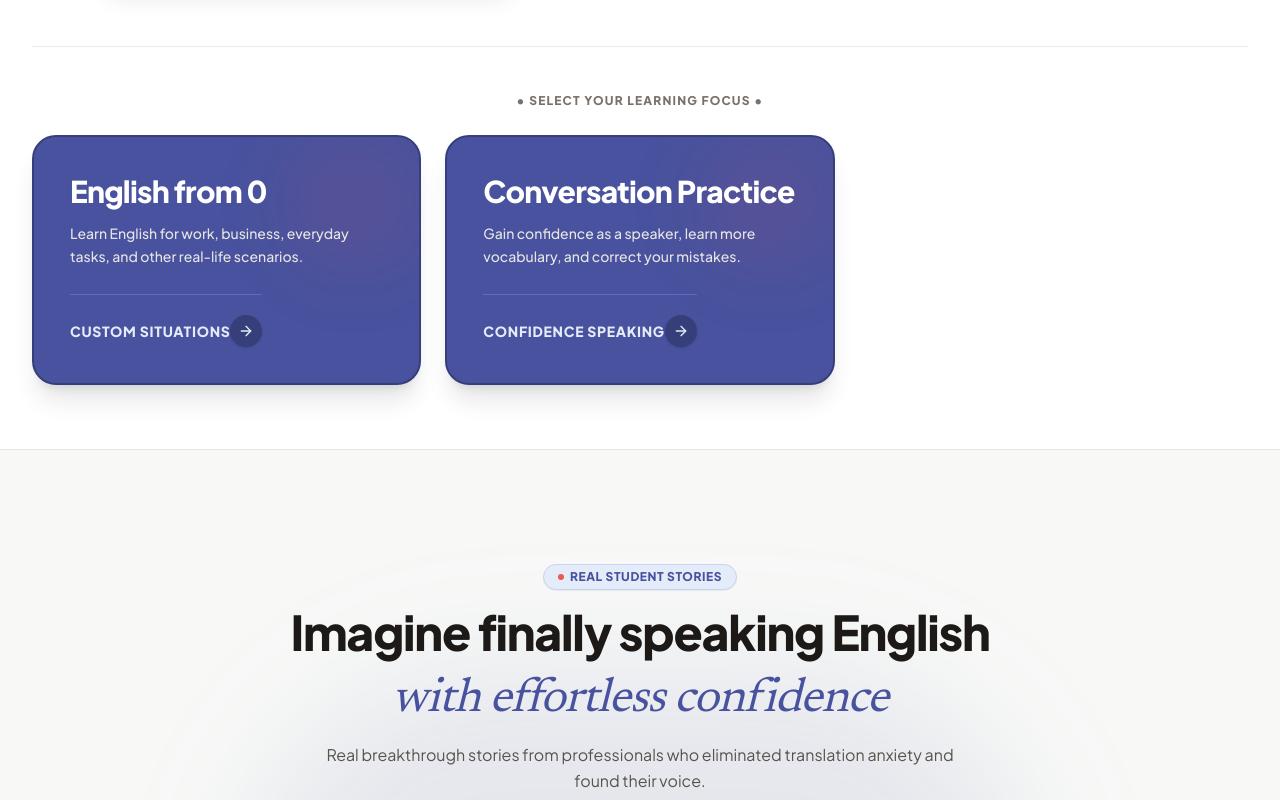
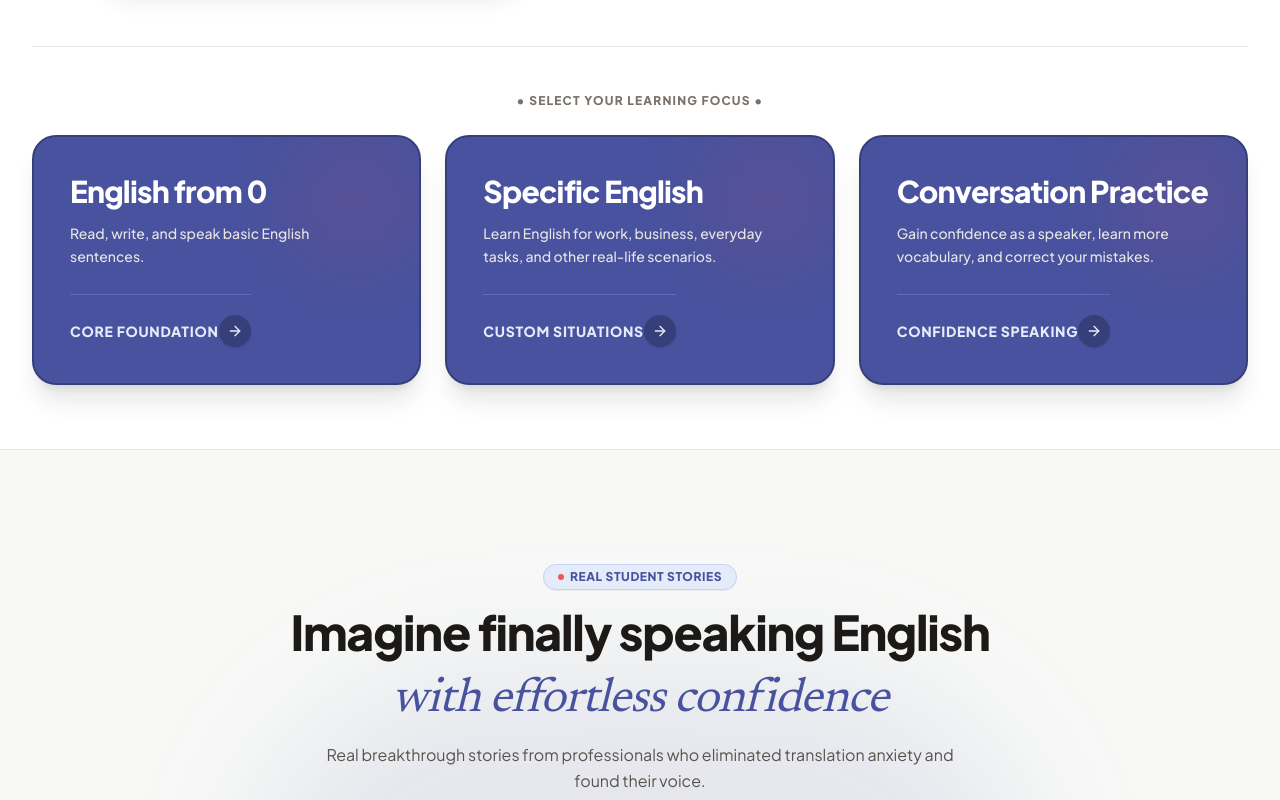
Before and after one commit to Mohansaina/speakenglishwithnick, a Next.js app: page / in a window 1280 px wide. Shown: the part 640-1440 px from the top of the page. Built offline with nearby package versions, Linux system fonts and the light colour scheme.

Commit message:
fix: restore missing program box and remove urgency popups and pdf lead magnets

```diff
--- a/src/app/page.tsx
+++ b/src/app/page.tsx
@@ -12,39 +12,19 @@ import { FluencyQuiz } from '@/components/FluencyQuiz';
 import { Programs } from '@/components/Programs';
 import { FAQ } from '@/components/FAQ';
 import { Footer } from '@/components/Footer';
-import { LeadMagnetModal } from '@/components/LeadMagnetModal';
 import { BookingModal } from '@/components/BookingModal';
 import { StudentLoginModal } from '@/components/StudentLoginModal';
 import { SearchModal } from '@/components/SearchModal';
-import { StickyConversionBar } from '@/components/StickyConversionBar';
-import { ExitIntentModal } from '@/components/ExitIntentModal';
 import { ScrollObserver } from '@/components/ScrollObserver';
 import { SmoothScroll } from '@/components/SmoothScroll';
-import { Calendar, BookOpen, ArrowRight } from 'lucide-react';
 import { translations } from '@/data/translations';
 
 function MainContent() {
   const { language } = useLanguage();
   const [bookingModalOpen, setBookingModalOpen] = useState(false);
   const [bookingNotes, setBookingNotes] = useState('');
-  const [leadMagnetOpen, setLeadMagnetOpen] = useState(false);
   const [loginModalOpen, setLoginModalOpen] = useState(false);
   const [searchModalOpen, setSearchModalOpen] = useState(false);
-  const [exitIntentOpen, setExitIntentOpen] = useState(false);
-  const [exitTriggered, setExitTriggered] = useState(false);
-
-  // Exit intent listener for desktop
-  React.useEffect(() => {
-    const handleMouseLeave = (e: MouseEvent) => {
-      if (e.clientY <= 10 && !exitTriggered) {
-        setExitTriggered(true);
-        setExitIntentOpen(true);
-      }
-    };
-
-    document.documentElement.addEventListener('mouseleave', handleMouseLeave);
-    return () => document.documentElement.removeEventListener('mouseleave', handleMouseLeave);
-  }, [exitTriggered]);
 
   const handleScrollToQuiz = () => {
     const el = document.getElementById('fluency-quiz-section');
@@ -74,7 +54,7 @@ function MainContent() {
       <Navbar
         onOpenQuiz={handleScrollToQuiz}
         onOpenBooking={() => handleOpenBooking()}
-        onOpenLeadMagnet={() => setLeadMagnetOpen(true)}
+        onOpenLeadMagnet={() => handleOpenBooking()}
         onOpenSearch={() => setSearchModalOpen(true)}
       />
 
@@ -82,7 +62,7 @@ function MainContent() {
       <Hero
         onOpenQuiz={handleScrollToQuiz}
         onOpenBooking={(focusTopic) => handleOpenBooking(focusTopic)}
-        onOpenLeadMagnet={() => setLeadMagnetOpen(true)}
+        onOpenLeadMagnet={() => handleOpenBooking()}
       />
 
       {/* 4. Transformation Showcase */}
@@ -97,7 +77,7 @@ function MainContent() {
           setBookingNotes('');
           setBookingModalOpen(true);
         }}
-        onOpenLeadMagnet={() => setLeadMagnetOpen(true)}
+        onOpenLeadMagnet={() => handleOpenBooking()}
       />
 
       {/* 6. Interactive Audio Practice Studio */}
@@ -132,7 +112,7 @@ function MainContent() {
           setBookingNotes('');
           setBookingModalOpen(true);
         }}
-        onOpenLeadMagnet={() => setLeadMagnetOpen(true)}
+        onOpenLeadMagnet={() => handleOpenBooking()}
       />
 
       {/* 10. Frequently Asked Questions */}
@@ -145,16 +125,11 @@ function MainContent() {
           setBookingNotes('');
           setBookingModalOpen(true);
         }}
-        onOpenLeadMagnet={() => setLeadMagnetOpen(true)}
+        onOpenLeadMagnet={() => handleOpenBooking()}
         onOpenLogin={() => setLoginModalOpen(true)}
       />
 
       {/* Interactive Modals */}
-      <LeadMagnetModal
-        isOpen={leadMagnetOpen}
-        onClose={() => setLeadMagnetOpen(false)}
-      />
-
       <BookingModal
         isOpen={bookingModalOpen}
         prefilledNotes={bookingNotes}
@@ -174,17 +149,6 @@ function MainContent() {
         onClose={() => setSearchModalOpen(false)}
       />
 
-      <StickyConversionBar
-        onOpenBooking={() => handleOpenBooking()}
-        onOpenQuiz={handleScrollToQuiz}
-      />
-
-      <ExitIntentModal
-        isOpen={exitIntentOpen}
-        onClose={() => setExitIntentOpen(false)}
-        onOpenBooking={() => handleOpenBooking()}
-      />
-
     </main>
   );
 }
--- a/src/components/Footer.tsx
+++ b/src/components/Footer.tsx
@@ -71,12 +71,13 @@ export const Footer: React.FC<FooterProps> = ({
 
             {/* Coral-Red Pill Button (Exact match to screenshot) */}
             <button
-              onClick={onOpenLeadMagnet}
+              onClick={onOpenBooking}
               className="px-8 py-3.5 sm:py-4 rounded-full bg-[#f15555] hover:bg-[#e04444] text-white font-extrabold text-sm sm:text-base shadow-md hover:shadow-lg transition-all transform hover:scale-[1.02] active:scale-[0.98] cursor-pointer inline-flex items-center gap-2"
             >
               <span>
-                {language === 'es' ? '¡Únete al curso GRATIS!' : 'Join the FREE course!'}
+                {language === 'es' ? '¡Agendar Sesión 1 a 1!' : 'Book 1-on-1 Session!'}
               </span>
+              <ArrowRight className="w-4 h-4 stroke-[2.5]" />
             </button>
           </div>
 
--- a/src/components/Hero.tsx
+++ b/src/components/Hero.tsx
@@ -129,6 +129,34 @@ export const Hero: React.FC<HeroProps> = ({
                 <p className="text-xs sm:text-sm text-stone-200 font-medium leading-relaxed">
                   {language === 'es'
                     ? 'Lee, escribe y habla oraciones básicas en inglés.'
+                    : 'Read, write, and speak basic English sentences.'}
+                </p>
+              </div>
+
+              <div className="pt-4 sm:pt-5 border-t border-[#606cb7] flex items-center justify-between relative z-10 mt-3">
+                <span className="text-xs sm:text-sm font-black uppercase tracking-wider text-[#e4ebf9]">
+                  {language === 'es' ? 'Bases sólidas' : 'Core foundation'}
+                </span>
+                <div className="w-8 h-8 rounded-full bg-[#373f7a] group-hover:bg-[#f15555] flex items-center justify-center transition-colors shadow-sm">
+                  <ArrowRight className="w-4 h-4 text-[#e4ebf9] group-hover:text-white group-hover:translate-x-0.5 transition-all" />
+                </div>
+              </div>
+            </button>
+
+            {/* Box 2: Specific English */}
+            <button
+              onClick={() => onOpenBooking(language === 'es' ? 'Inglés Específico' : 'Specific English')}
+              className="group p-5 sm:p-7 lg:p-9 rounded-3xl bg-[#48529e] hover:bg-[#373f7a] text-white border-2 border-[#373f7a] hover:border-[#f15555] text-left transition-all duration-300 shadow-xl hover:shadow-2xl hover:-translate-y-1 flex flex-col justify-between min-h-[190px] sm:min-h-[250px] cursor-pointer relative overflow-hidden active:scale-[0.99]"
+            >
+              <div className="absolute top-0 right-0 w-32 h-32 bg-[#f15555]/10 rounded-full blur-2xl pointer-events-none" />
+
+              <div className="space-y-2.5 sm:space-y-3 relative z-10">
+                <h3 className="text-xl sm:text-2xl lg:text-3xl font-black text-white group-hover:text-[#e4ebf9] leading-tight tracking-tight transition-colors">
+                  {language === 'es' ? 'Inglés Específico' : 'Specific English'}
+                </h3>
+                <p className="text-xs sm:text-sm text-stone-200 font-medium leading-relaxed">
+                  {language === 'es'
+                    ? 'Aprende inglés para el trabajo, negocios, tareas cotidianas y otras situaciones de la vida real.'
                     : 'Learn English for work, business, everyday tasks, and other real-life scenarios.'}
                 </p>
               </div>
--- a/src/components/Navbar.tsx
+++ b/src/components/Navbar.tsx
@@ -207,14 +207,14 @@ export const Navbar: React.FC<NavbarProps> = ({
                     <button
                       onClick={() => {
                         setLessonsDropdown(false);
-                        onOpenLeadMagnet();
+                        onOpenQuiz();
                       }}
                       className="w-full text-left flex items-start gap-2.5 p-2.5 rounded-xl hover:bg-stone-50 text-stone-800 hover:text-[#48529e] transition-colors cursor-pointer"
                     >
                       <BookOpen className="w-4 h-4 text-[#48529e] mt-0.5 shrink-0" />
                       <div>
-                        <div className="text-xs font-bold">Accent Cheat Sheet (PDF)</div>
-                        <div className="text-[11px] text-stone-500 font-normal">Instant 50 phrase guide</div>
+                        <div className="text-xs font-bold">{language === 'es' ? 'Test de Diagnóstico' : 'Fluency Diagnostic'}</div>
+                        <div className="text-[11px] text-stone-500 font-normal">{language === 'es' ? 'Prueba tu nivel en 2 min' : 'Test your level in 2 mins'}</div>
                       </div>
                     </button>
                   </div>
```
